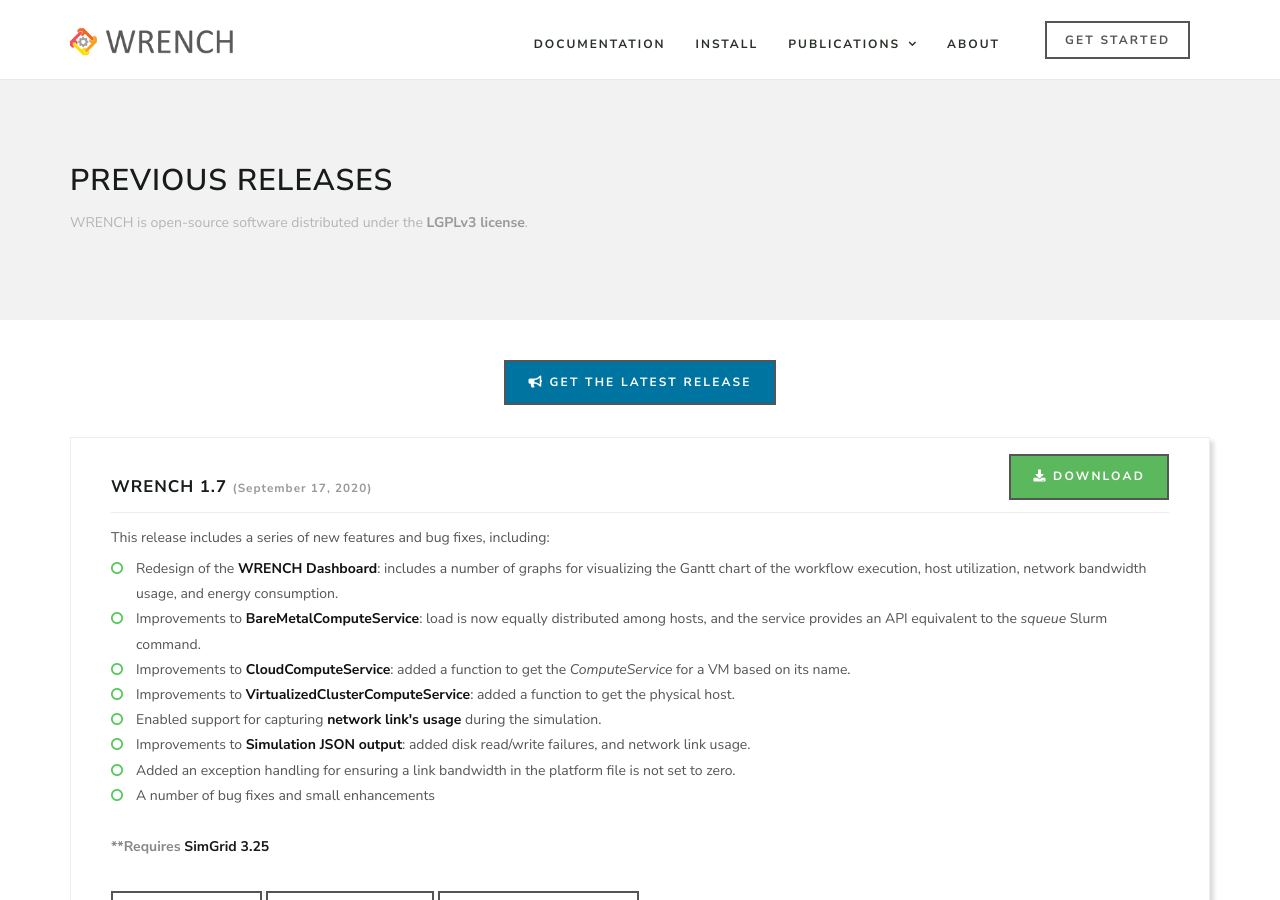
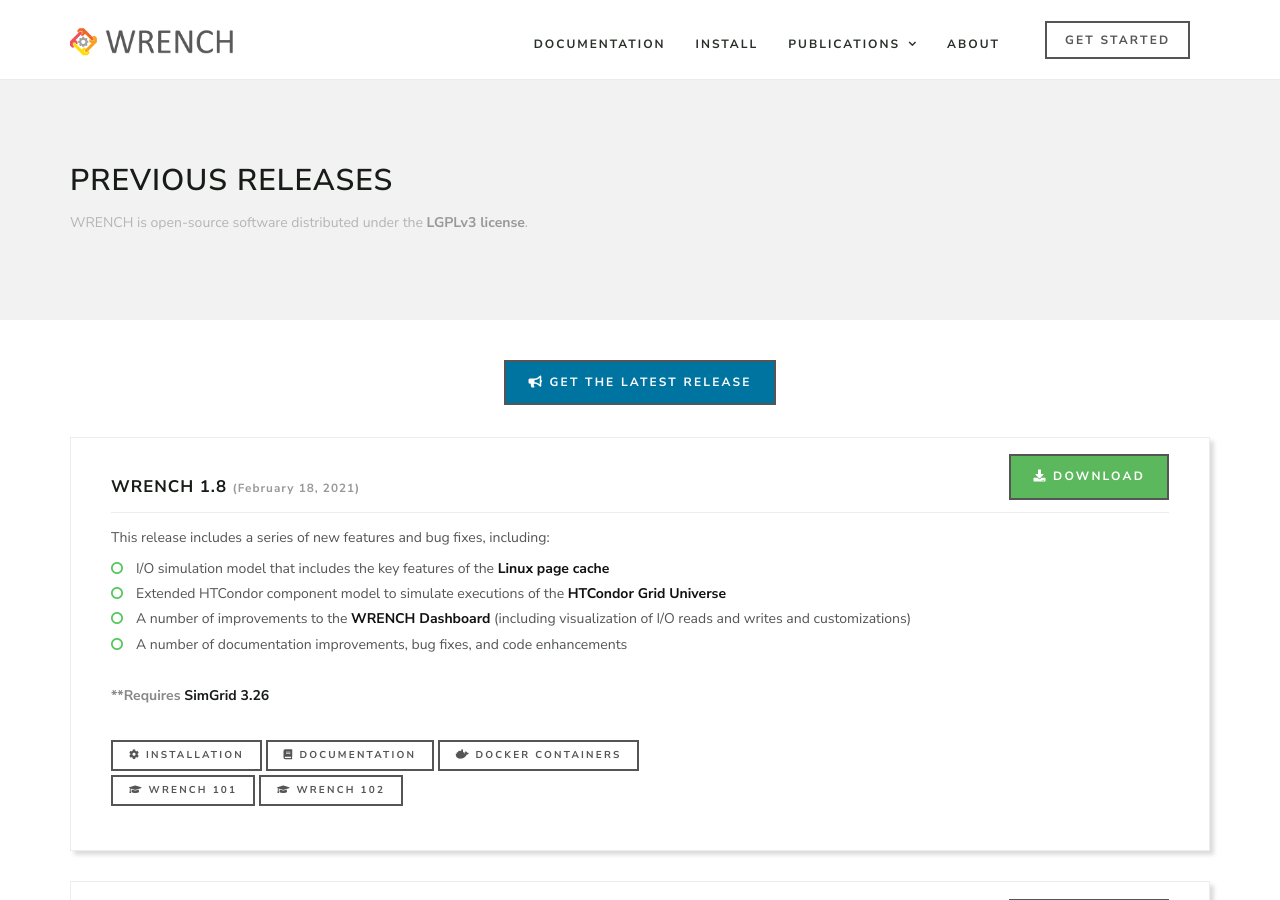
Before and after one commit to wrench-project/wrench-project.github.io, a Jekyll site: the page built from previousreleases.html, in a window 1280 px wide and 900 px high. Built offline with Jekyll 4.4.1, drawn with Linux system fonts in a browser that asks for light colours; nearby versions of some CDN libraries; comment, search, counter and statistics services are not loaded.

Commit message:
release 1.9

```diff
--- a/_includes/header.html
+++ b/_includes/header.html
@@ -8,7 +8,7 @@
                 <div class="navigation">
                     <div id="navigation">
                         <ul>
-                            <li><a href="/wrench/1.8/" title="User Guide">Documentation</a></li>
+                            <li><a href="/wrench/1.9/" title="User Guide">Documentation</a></li>
                             <li><a href="downloads.html" title="Current and Past Releases">Install</a> </li>
                             <li class="has-sub"><a href="publications.html" title="Publications">Publications</a>
                                 <ul>
@@ -23,7 +23,7 @@
                 </div>
             </div>
             <div class="col-lg-2 hidden-md hidden-sm hidden-xs">
-                <div class="header-btn"><a href="/wrench/1.8/getting-started.html" class="btn btn-default btn-sm">get started</a></div>
+                <div class="header-btn"><a href="/wrench/1.9/getting-started.html" class="btn btn-default btn-sm">get started</a></div>
             </div>
         </div>
     </div>
--- a/index.html
+++ b/index.html
@@ -13,9 +13,9 @@
                             <h1 class="slider-title">Workflow Management System<br/>Simulation Workbench</h1>
                             <p class="slider-text hidden-xs">Accurate, scalable, and reproducible simulations</p>
                             <a href="downloads.html" class="btn btn-default btn-sm hidden-sm hidden-xs" style="background-color: #666; color: #fff">
-                                <i class="fa fa-download"></i>&nbsp;&nbsp;Download WRENCH-1.8
+                                <i class="fa fa-download"></i>&nbsp;&nbsp;Download WRENCH-1.9
                             </a>
-                            <span class="slider-text hidden-xs" style="font-size: 0.8em; margin-top: 10em">&nbsp;Released on February 18, 2021</span>
+                            <span class="slider-text hidden-xs" style="font-size: 0.8em; margin-top: 10em">&nbsp;Released on August 24, 2021</span>
                             <br/>
 <!--                            <span style="font-size: 0.8em; color: #999">***WRENCH 1.8 will be released in late February 2021.</span>-->
                         </div>
--- a/previousreleases.html
+++ b/previousreleases.html
@@ -37,6 +37,50 @@
             </div>
         </div>
         <div class="row">
+            <div class="col-lg-12 col-md-12 col-sm-12 col-xs-12">
+                <div class="plan-block">
+                    <div class="plan-header">
+                        <h3>WRENCH 1.8 <span style="color: #999; font-size: 0.7em">(February 18, 2021)</span></h3>
+                        <p class="plan-price">
+                            <a href="https://github.com/wrench-project/wrench/releases/tag/v1.8"
+                               class="btn btn-success">
+                                <i class="fa fa-download"></i> Download
+                            </a>
+                        </p>
+                    </div>
+                    <div class="plan-content">
+                        <p>This release includes a series of new features and bug fixes, including:
+                        <ul class="angle angle-right">
+                            <li>I/O simulation model that includes the key features of the <strong>Linux page
+                                cache</strong>
+                            </li>
+                            <li>Extended HTCondor component model to simulate executions of the <strong>HTCondor
+                                Grid Universe</strong>
+                            </li>
+                            <li>A number of improvements to the <strong>WRENCH Dashboard</strong> (including
+                                visualization of I/O reads and writes and customizations)
+                            </li>
+                            <li>A number of documentation improvements, bug fixes, and code enhancements</li>
+                        </ul>
+                        <p style="color: #888; font-weight: bold">
+                            **Requires <a href="https://simgrid.org" target="_blank">SimGrid 3.26</a>
+                        </p>
+                        <br/>
+                        <a href="/wrench/1.8/install.html" class="btn btn-default btn-xs">
+                            <i class="fa fa-cog"></i> Installation</a>
+                        <a href="/wrench/1.8/index.html" class="btn btn-default btn-xs">
+                            <i class="fa fa-book"></i> Documentation</a>
+                        <a href="https://hub.docker.com/r/wrenchproject/wrench/" target="_blank"
+                           class="btn btn-default btn-xs"><i class="fab fa-docker"></i> Docker Containers</a>
+                        <br/>
+                        <a href="/wrench/1.8/wrench-101.html" class="btn btn-default btn-xs">
+                            <i class="fa fa-graduation-cap"></i> WRENCH 101</a>
+                        <a href="/wrench/1.8/wrench-102.html" class="btn btn-default btn-xs">
+                            <i class="fa fa-graduation-cap"></i> WRENCH 102</a>
+                    </div>
+                </div>
+            </div>
+
             <div class="col-lg-12 col-md-12 col-sm-12 col-xs-12">
                 <div class="plan-block">
                     <div class="plan-header">
```
Also changed, not shown: downloads.html (+10 -17 lines).
